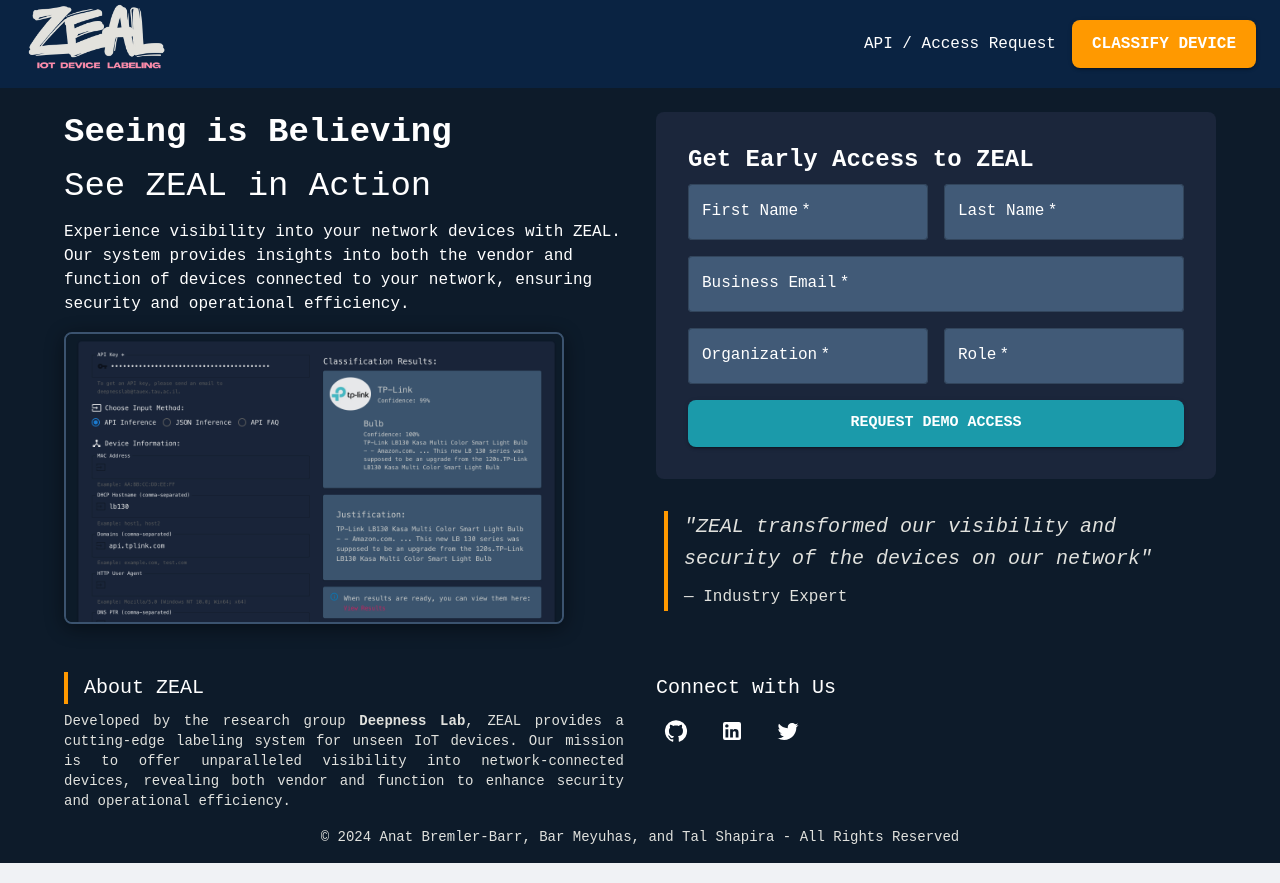
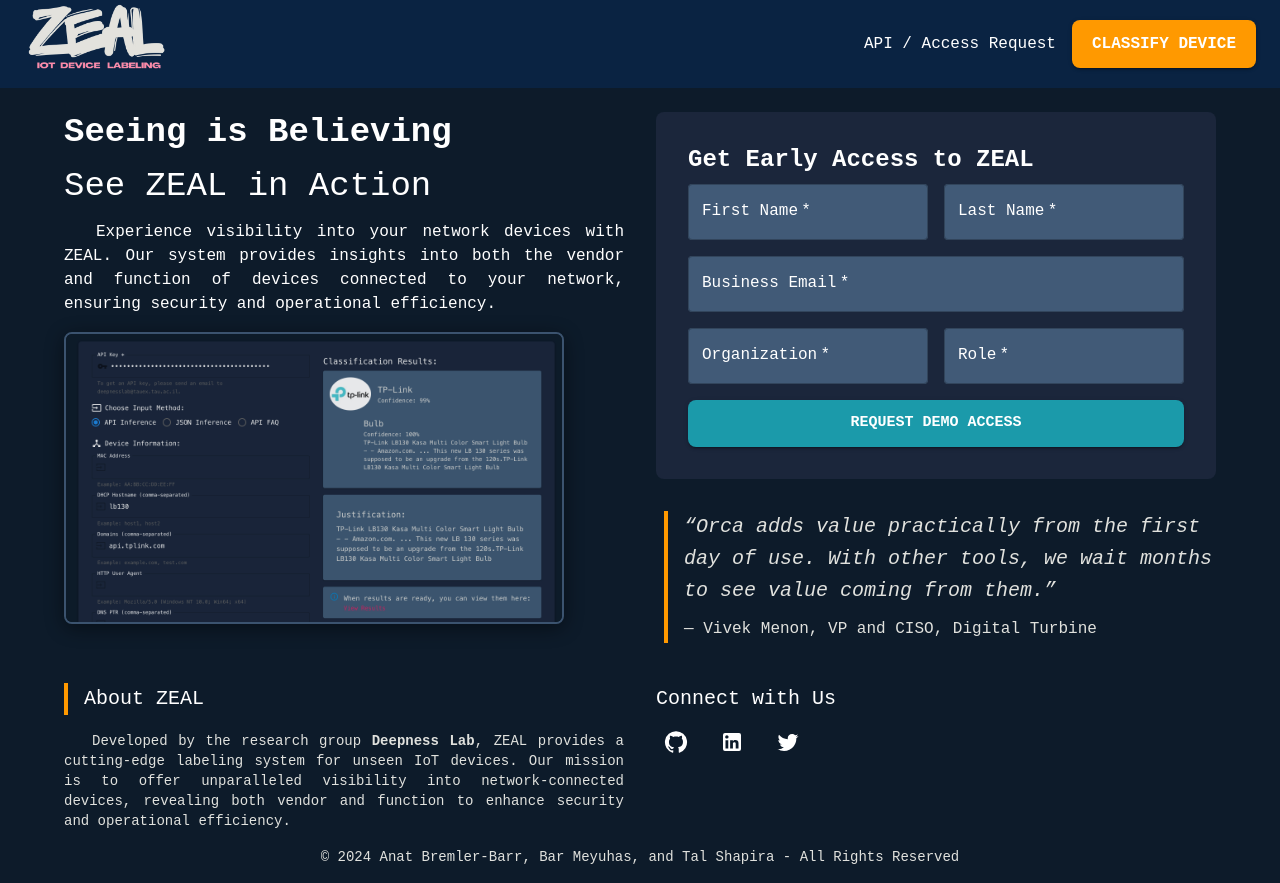
Before and after one commit to barmey/ZEAL_Cloud_Frontend, a React (Create React App) app: page / in a window 1280 px wide. Built offline with nearby package versions, Linux system fonts and the light colour scheme; what aws-amplify would draw is missing.

Commit message:
Update AboutUsPage.js
add id to the contact form

```diff
--- a/src/pages/AboutUsPage.js
+++ b/src/pages/AboutUsPage.js
@@ -62,7 +62,7 @@
             <Typography variant="h4" gutterBottom>
               See ZEAL in Action
             </Typography>
-            <Typography variant="body1" sx={{ mb: 2 }}>
+            <Typography variant="body1" sx={{ mb: 2, textAlign: 'justify', textIndent: '2em' }}>
               Experience visibility into your network devices with ZEAL. Our
               system provides insights into both the vendor and function of devices connected to your network, ensuring security and operational efficiency.
             </Typography>
@@ -155,7 +155,10 @@
           </Grid>
           {/* Contact Form and Testimonial Section */}
           <Grid item xs={12} md={6}>
-            <Box sx={{ backgroundColor: '#1B263B', p: 4, borderRadius: 2 }}>
+            <Box
+              id="contact-form" // Added ID for direct linking
+              sx={{ backgroundColor: '#1B263B', p: 4, borderRadius: 2 }}
+            >
               <Typography variant="h5" gutterBottom>
                 Get Early Access to ZEAL
               </Typography>
@@ -260,10 +263,10 @@
             {/* Testimonial Section */}
             <Box sx={{ mt: 4, borderLeft: '4px solid #ff9900', pl: 2, ml: 1 }}>
               <Typography variant="h6" sx={{ fontStyle: 'italic', color: '#E0E1DD' }}>
-              "ZEAL transformed our visibility and security of the devices on our network"
+                “Orca adds value practically from the first day of use. With other tools, we wait months to see value coming from them.”
               </Typography>
               <Typography variant="subtitle1" sx={{ mt: 1, color: '#E0E1DD' }}>
-                — Industry Expert
+                — Vivek Menon, VP and CISO, Digital Turbine
               </Typography>
             </Box>
           </Grid>
@@ -275,11 +278,26 @@
         <Container maxWidth="lg">
           <Grid container spacing={4}>
             {/* About Us */}
-            <Grid item xs={12} md={6} >
-              <Typography variant="h6" sx={{borderLeft: '4px solid #ff9900', borderLeft: '4px solid #ff9900', pl: 2}} gutterBottom>
+            <Grid item xs={12} md={6}>
+              <Typography
+                variant="h6"
+                sx={{
+                  borderLeft: '4px solid #ff9900',
+                  pl: 2,
+                  mb: 2,
+                }}
+                gutterBottom
+              >
                 About ZEAL
               </Typography>
-              <Typography variant="body2" sx={{ color: '#E0E1DD',textAlign:'justify' }}>
+              <Typography
+                variant="body2"
+                sx={{
+                  color: '#E0E1DD',
+                  textAlign: 'justify',
+                  textIndent: '2em',
+                }}
+              >
                 Developed by the research group <strong>Deepness Lab</strong>, ZEAL
                 provides a cutting-edge labeling system for unseen IoT devices. Our
                 mission is to offer unparalleled visibility into network-connected
@@ -288,8 +306,8 @@
               </Typography>
             </Grid>
             {/* Social Links */}
-            <Grid item xs={14} md={5}>
-              <Typography variant="h6"  gutterBottom>
+            <Grid item xs={12} md={6}>
+              <Typography variant="h6" gutterBottom>
                 Connect with Us
               </Typography>
               <Box sx={{ display: 'flex', gap: 2 }}>
@@ -298,7 +316,7 @@
                   href="https://github.com/barmey/NSDI_Labeling_system"
                   target="_blank"
                   rel="noopener"
-                  sx={{ color: '#fff'}}
+                  sx={{ color: '#fff' }}
                 >
                   <GitHubIcon />
                 </IconButton>
```
